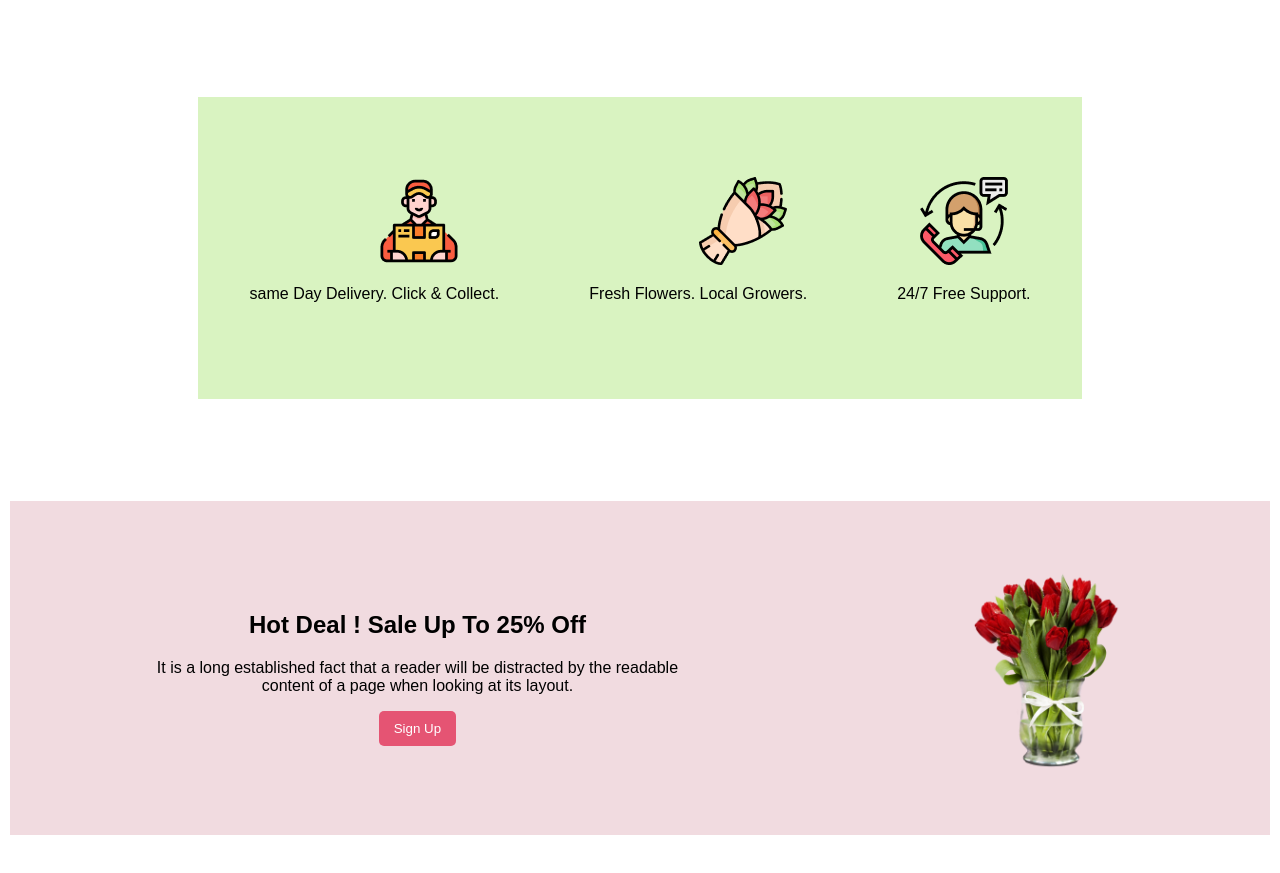
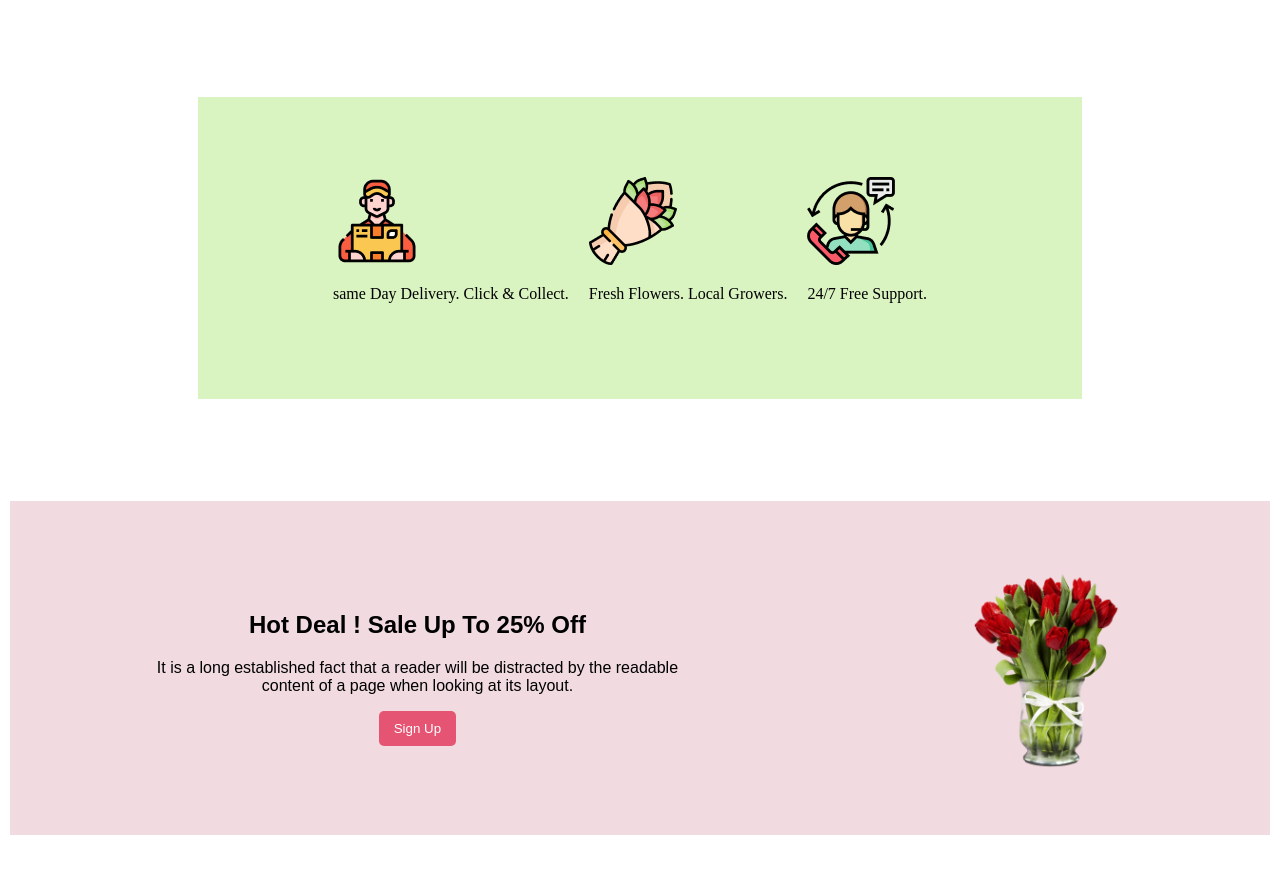
Before and after one commit to farihamaisha/flower-shop-assignment, a plain HTML site: page index.html in a window 1280 px wide. Shown: the part 1365-2238 px from the top of the page. Drawn offline with Linux system fonts and the light colour scheme.

Commit message:
correction middle-img

```diff
--- a/index.html
+++ b/index.html
@@ -51,17 +51,17 @@
             </div>
 
             <section class="middle-img">
-                <div class="grp-png" >
+                <div class="grp-asset">
                     <img src="Flower-Asset/Group 57.png" alt="">
-                    <p class="grp-img" >same Day Delivery. Click & Collect.</p>
+                    <p>same Day Delivery. Click & Collect.</p>
                 </div>
-                <div class="grp-png" >
+                <div class="grp-asset">
                     <img src="Flower-Asset/Group 58.png" alt="">
-                    <p class="grp-frs">Fresh Flowers. Local Growers.</p>
+                    <p >Fresh Flowers. Local Growers.</p>
                 </div>
-                    <div>
+                <div class="grp-asset">
                     <img src="Flower-Asset/Group 59.png" alt="">
-                        <p class="grp-free" >24/7 Free Support.</p>
+                    <p >24/7 Free Support.</p>
                 </div>
             </section>
             <!-- hot deal section started -->
@@ -69,8 +69,9 @@
         <section class="section-hot-deal">
             <div class="hot-deal">
                 <h1>Hot Deal ! Sale Up To 25% Off</h1>
-                <p>It is a long established fact that a reader will be distracted by the readable <br> content of a page when looking at its layout.</p>
-                <button class="btn" >Sign Up</button>
+                <p>It is a long established fact that a reader will be distracted by the readable <br> content of a page
+                    when looking at its layout.</p>
+                <button class="btn">Sign Up</button>
             </div>
             <div class="hot-deal-img">
                 <img src="Flower-Asset/pngwing 8.png" height="200px" alt="">
@@ -94,11 +95,11 @@
             <p id="featured-flower-description" class="section-description">$30 coupon for first shopping</p>
             <div>
                 <input class="email" type="email" placeholder="Enter your email here....">
-                <button class="btn" >Subscribe</button>
+                <button class="btn">Subscribe</button>
             </div>
         </section>
     </main>
-    <footer id="footer" >
+    <footer id="footer">
         <div id="shopflower">
             <h2><span class="shop">Flower</span>Shop</h2>
             <p>It is a long established fact that a
--- a/styles/assignment.css
+++ b/styles/assignment.css
@@ -89,25 +89,14 @@
 .middle-img{
     margin: 100px auto 0;
     display: flex;
+    align-items: center;
     justify-content: center;
-    text-align: center;
     background-color: #d9f3c1 ;
     padding: 80px 0px 80px 0px;
     width: 70%;
 }
-.grp-png{
-    margin-left: 0.02%;
-}
-.grp-img{
-    margin-right: 90px;
-    font-family: Arial, Helvetica, sans-serif;
-}
-.grp-frs{
-    margin-right: 90px;
-    font-family: Arial, Helvetica, sans-serif;
-}
-.grp-free{
-    font-family: Arial, Helvetica, sans-serif;
+.grp-asset{
+    margin-right: 20px;
 }
 .section-hot-deal{
     display: flex;
```
Lines whose indentation alone changed are shown as unchanged.
